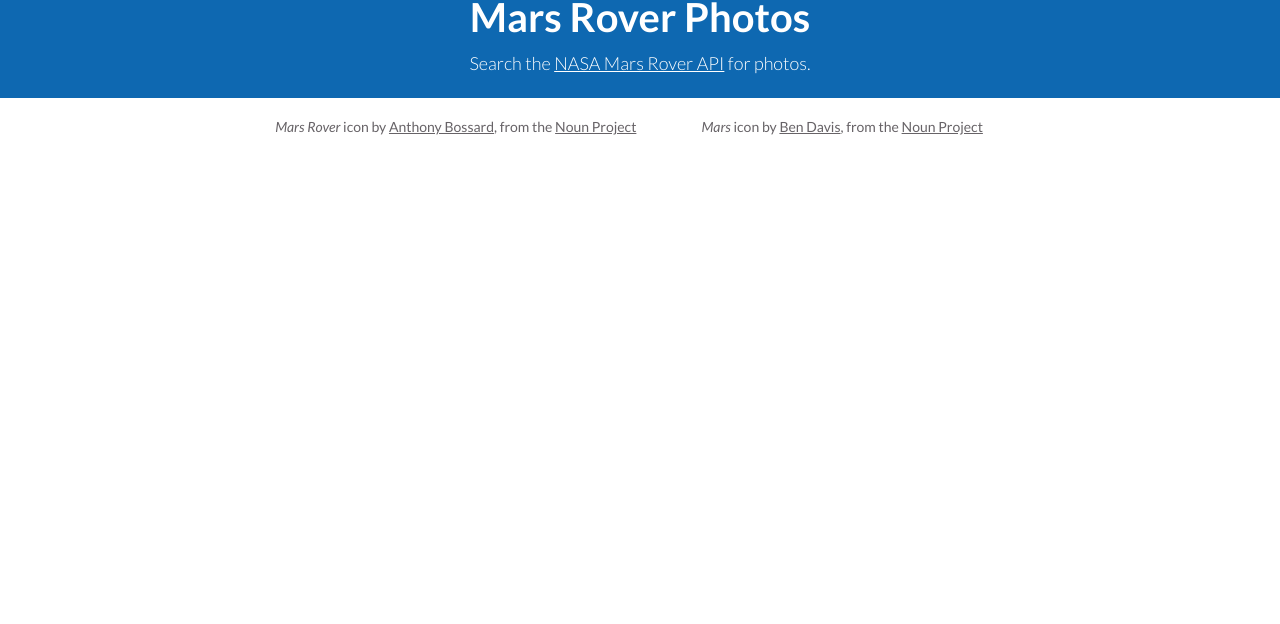
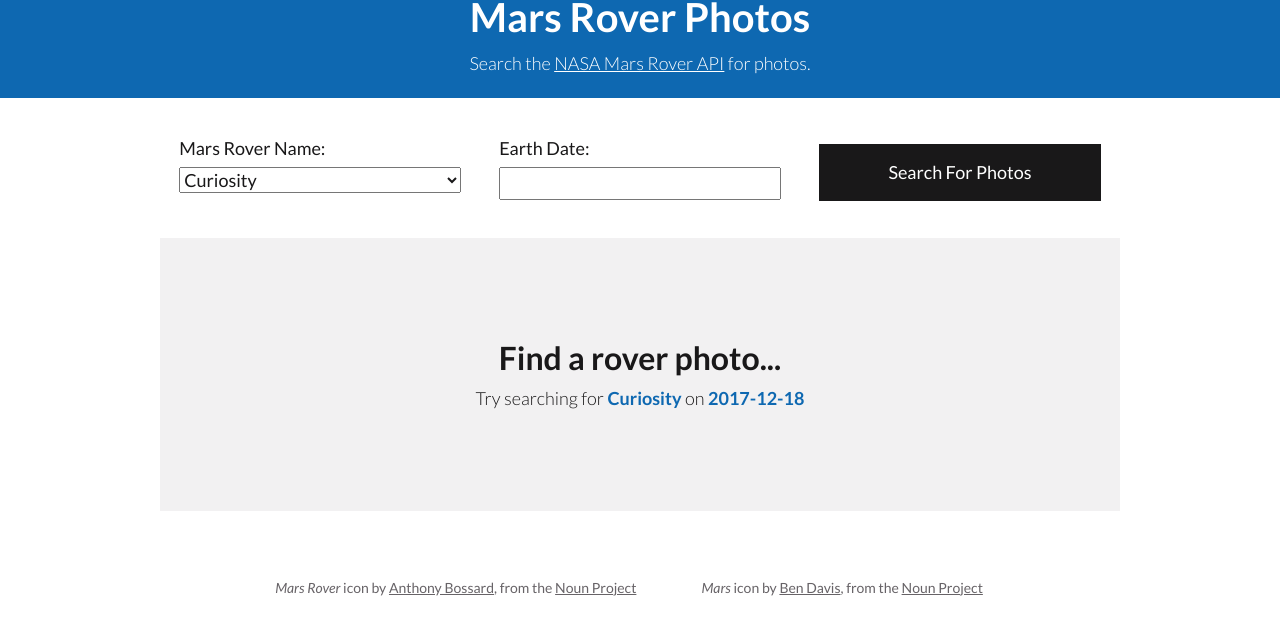
Before and after one commit to elisekain/marsRover, a plain HTML site: page index.html in a window 1280 px wide. Shown: the part 176-800 px from the top of the page. Drawn offline with nearby package versions, Linux system fonts and the light colour scheme.

Commit message:
add form to page

```diff
--- a/index.html
+++ b/index.html
@@ -1,7 +1,8 @@
 <!DOCTYPE html>
-<html>
-	<head lang="en">
+<html lang="en">
+	<head>
 		<meta charset="utf-8">
+		<meta name="viewport" content="width=device-width, initial-scale=1">
 		<title>Mars Rover Photos</title>
 		<link rel="stylesheet" href="./css/main.min.css">
 	</head>
@@ -11,6 +12,37 @@
 			<h1>Mars Rover Photos</h1>
 			<p>Search the <a href="https://api.nasa.gov/api.html#MarsPhotos" target="_blank" title="NASA Mars Rover API">NASA Mars Rover API</a> for photos.
 		</header>
+
+		<main class="container">
+			<form class="searchForPhotos row">
+				<!-- Mars Rover Select -->
+				<div class="col-4">
+					<label for="rovers">Mars Rover Name:</label>
+					<select id="rovers" name="rovers">
+						<option value="curiosity">Curiosity</option>
+						<option value="opportunity">Opportunity</option>
+						<option value="spirit">Spirit</option>
+					</select>
+				</div>
+
+				<!-- Earth Date Select -->
+				<div class="col-4">
+					<label for="earthDate">Earth Date:</label>
+					<input type="text" id="earthDate">
+				</div>
+
+				<!-- Submit Button -->
+				<div class="col-4 right">
+					<button type="submit">Search For Photos</button>
+				</div>
+			</form>
+
+			<div id="blankState" class="center">
+				<h2>Find a rover photo...</h2>
+				<p>Try searching for <span>Curiosity</span> on <span>2017-12-18</span></p>
+			</div>
+		</main>
+
 		<footer>
 			<!-- SVG Icon Credits -->
 			<ul>
@@ -19,5 +51,11 @@
 				<li><em>Mars</em> icon by <a href="https://thenounproject.com/smashicons/" target="_blank">Ben Davis</a>, from the <a href="https://thenounproject.com/" target="_blank">Noun Project</a></li>
 			</ul>
 		</footer>
+		<!-- Date Picker Imports-->
+		<link rel="stylesheet" href="https://unpkg.com/flatpickr/dist/flatpickr.min.css">
+		<script src="https://unpkg.com/flatpickr"></script>
+
+		<!-- Custom JS -->
+		<script src="./js/main.js"></script>
 	</body>
 </html>
--- /dev/null
+++ b/js/main.js
@@ -0,0 +1,3 @@
+document.addEventListener("DOMContentLoaded", function() {
+	flatpickr("#earthDate", {});
+});
--- a/scss/_footer.scss
+++ b/scss/_footer.scss
@@ -1,4 +1,6 @@
 footer {
+	margin-top: 5%;
+
 	ul {
 		text-align: center;
 	}
@@ -8,6 +10,10 @@
 	em {
 		font-size: 0.875rem;
 		color: lighten($black, 30%);
+
+		@media only screen and (max-width: $breakpoint-small) {
+			font-size: 0.75rem;
+		}
 	}
 
 	li {
--- /dev/null
+++ b/scss/_form.scss
@@ -0,0 +1,24 @@
+form.searchForPhotos {
+	padding-top: 3%;
+
+	label {
+		display: block;
+		padding-bottom: 2%;
+	}
+
+	select,
+	input,
+	label,
+	button {
+		font-size: 1.125rem;
+		width: 100%;
+	}
+
+	button {
+		background-color: $black;
+		color: white;
+		border: none;
+		padding: 15px 15px;
+		margin-top: 3.5%;
+	}
+}
--- /dev/null
+++ b/scss/_photoTable.scss
@@ -0,0 +1,15 @@
+#blankState {
+	background-color: lighten($black, 85%);
+	padding: 10% 5%;
+	margin-top: 3%;
+
+	h2,
+	p {
+		margin: 0;
+	}
+
+	span {
+		font-weight: bold;
+		color: $lt-blue;
+	}
+}
--- a/scss/main.scss
+++ b/scss/main.scss
@@ -9,10 +9,45 @@
 
 // Color Palette
 $lt-blue: #0e68b1;
-$dk-blue: #061a40;
-$tan: #877774;
 $black: #191819;
+$red: #fc3d21;
 
 @import "simpleGrid";
+
+// typography at small sizes
+@media only screen and (max-width: $breakpoint-small) {
+	h1 {
+		font-size: 2rem;
+	}
+
+	h2 {
+		font-size: 1.375rem;
+	}
+
+	h3 {
+		font-size: 1.125rem;
+	}
+
+	h4 {
+		font-size: 1rem;
+	}
+
+	h5 {
+		font-size: 0.875rem;
+	}
+
+	h6 {
+		font-size: 0.875rem;
+	}
+
+	p {
+		font-size: 1rem;
+		font-weight: 200;
+		line-height: 1.8;
+	}
+}
+
 @import "header";
+@import "form";
+@import "photoTable";
 @import "footer";
```
Also changed, not shown: css/main.min.css, readme.md, 1 other file.
